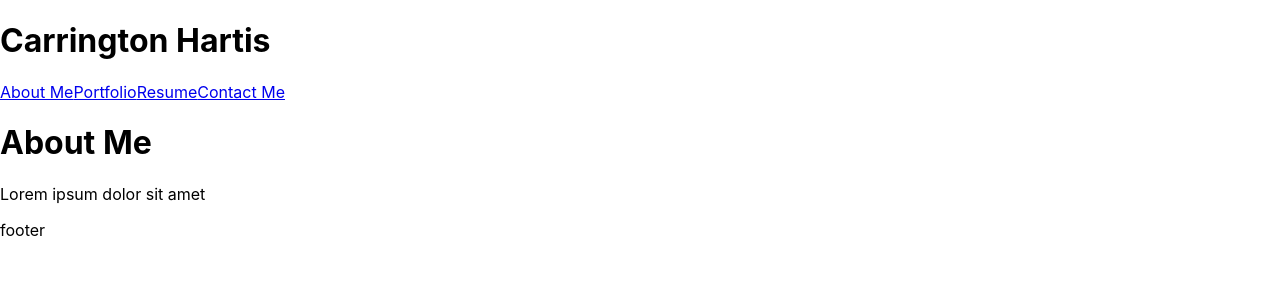
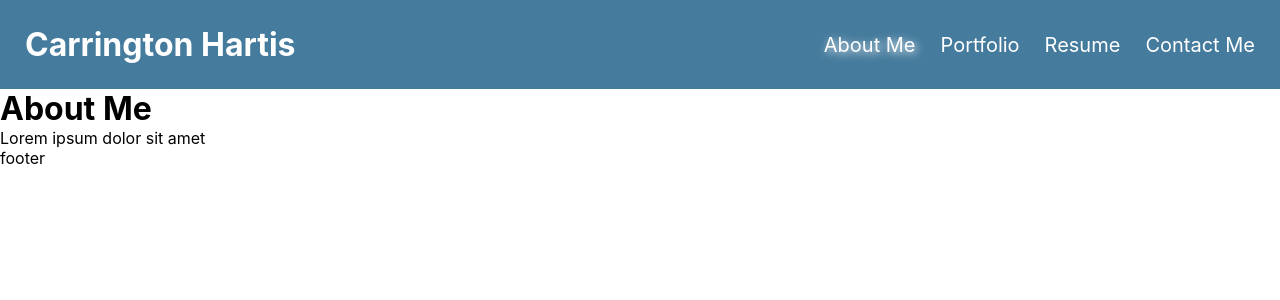
Before and after one commit to Carring10/React-Portfolio, a React (Create React App) app: page / in a window 1280 px wide. Shown: the top 300 px of the page. Built offline with nearby package versions, Linux system fonts and the light colour scheme.

Commit message:
the selected section is highlighted

```diff
--- a/src/App.js
+++ b/src/App.js
@@ -1,7 +1,7 @@
 import { useEffect, useState } from 'react';
 import Content from './components/Content';
 import Footer from './components/Footer';
-import Header from './components/Header';
+import Header from './components/Header/Header';
 
 function App() {
   const [currentView, setCurrentView] = useState('About Me');
--- /dev/null
+++ b/src/components/Header/Header.css
@@ -0,0 +1,30 @@
+header {
+  background-color: #457b9d;
+  display: flex;
+  justify-content: space-between;
+  align-items: center;
+  padding: 25px;
+}
+
+header h1 {
+  color: white;
+}
+
+header nav {
+  display: flex;
+  gap: 25px;
+}
+
+nav a {
+  text-decoration: none;
+  color: white;
+  font-size: 20px;
+}
+
+nav a.selected {
+  text-shadow: 2px 2px 8px white;
+}
+
+nav a:hover {
+  text-shadow: 2px 2px 8px white;
+}
--- a/src/components/Header.js
+++ b/src/components/Header/Header.js
@@ -1,16 +1,16 @@
 import React, { useState } from 'react';
-import Nav from './Nav';
+import Nav from '../Nav';
+import './Header.css';
 
 function Header({ currentView, setCurrentView }) {
-  console.log(currentView)
   return (
-    <div>
+    <header>
       <h1>Carrington Hartis</h1>
       <Nav
         currentView={currentView}
         setCurrentView={setCurrentView}
       />
-    </div>
+    </header>
   )
 }
 
--- a/src/components/Nav.js
+++ b/src/components/Nav.js
@@ -2,12 +2,28 @@ import React, { useState } from 'react';
 
 function Nav({ currentView, setCurrentView }) {
   return (
-    <div>
-      <a href="#about-me" onClick={() => setCurrentView('About Me')}>About Me</a>
-      <a href="#portfolio" onClick={() => setCurrentView('Portfolio')}>Portfolio</a>
-      <a href="#resume" onClick={() => setCurrentView('Resume')}>Resume</a>
-      <a href="#contact-me" onClick={() => setCurrentView('Contact Me')}>Contact Me</a>
-    </div>
+    <nav>
+      <a
+        className={`${currentView === 'About Me' ? 'selected' : ''}`}
+        href="#about-me"
+        onClick={() => setCurrentView('About Me')}
+      >About Me</a>
+      <a
+        className={`${currentView === 'Portfolio' ? 'selected' : ''}`}
+        href="#portfolio"
+        onClick={() => setCurrentView('Portfolio')}
+      >Portfolio</a>
+      <a
+        className={`${currentView === 'Resume' ? 'selected' : ''}`}
+        href="#resume"
+        onClick={() => setCurrentView('Resume')}
+      >Resume</a>
+      <a
+        className={`${currentView === 'Contact Me' ? 'selected' : ''}`}
+        href="#contact-me"
+        onClick={() => setCurrentView('Contact Me')}
+      >Contact Me</a>
+    </nav>
   )
 }
 
--- a/src/index.css
+++ b/src/index.css
@@ -1,3 +1,9 @@
+* {
+  margin: 0;
+  padding: 0;
+  box-sizing: border-box;
+}
+
 body {
   margin: 0;
   font-family: -apple-system, BlinkMacSystemFont, 'Segoe UI', 'Roboto', 'Oxygen',
```
